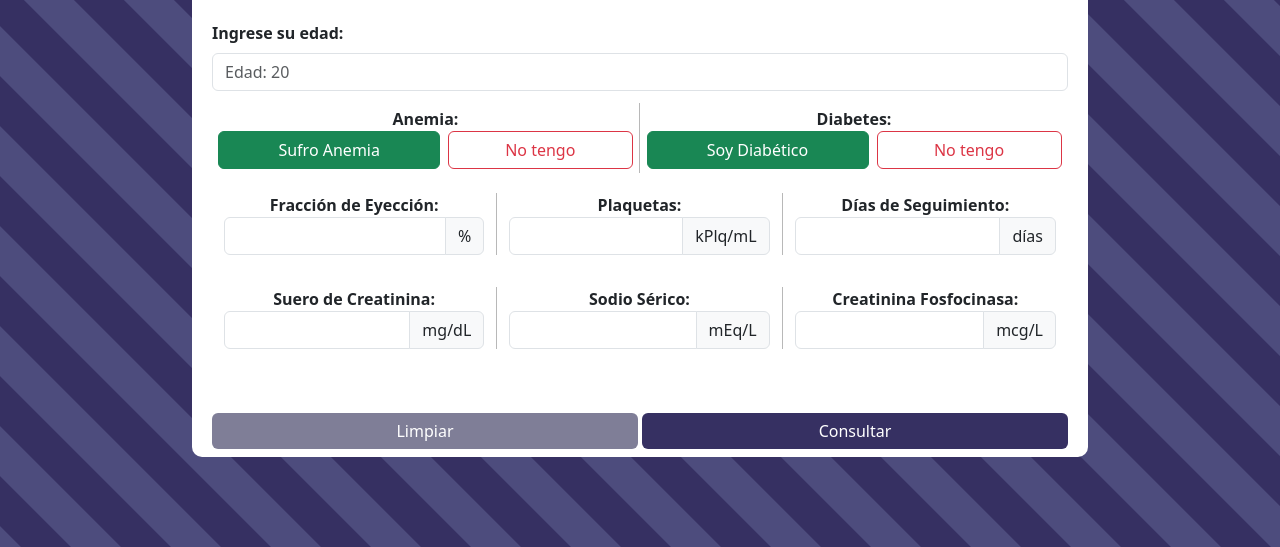
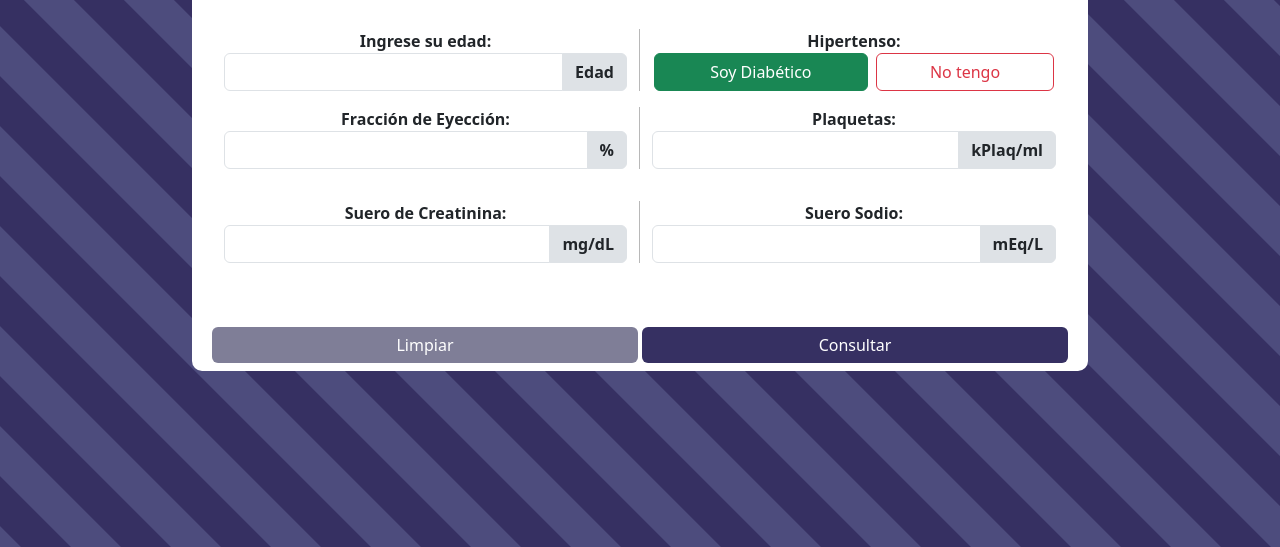
Before and after one commit to AntonioNoguera/pySeletedThemesOf_SI, a plain HTML site: page web/index.html in a window 1280 px wide. Shown: the part 253-800 px from the top of the page. Drawn offline with Linux system fonts and the light colour scheme; a script that the page names is missing.

Commit message:
Se añade la función de prediccion

```diff
--- a/web/index.html
+++ b/web/index.html
@@ -38,114 +38,80 @@
             </p>
         </div>
 
-        <!-- Arrancan los inputs
-
-            Atributos desechados
-            Diabetes
-            Sexo
-            Fumador
-
-        -->
-
+        <!-- Contenedor de Selects Anemia and Diabetes -->
+        <div class="row mt-2 d-flex align-items-center">
+            <div class="col-6 justify-content-center" style="border-right: 1px solid #b8b8b8;">
+                <label for="age" class="d-flex justify-content-center" style="font-weight: bold;">Ingrese su edad:</label>
                 <!-- Edad -->
-        <div class="col-12">
-            <label for="ageInput" class="form-label" style="font-weight: bold;">Ingrese su edad:</label>
-            <input type="number" class="form-control" id="ageInput" placeholder="Edad: 20">
+                <span class="input-group" id="age">
+                    <input type="text" id="edad" class="form-control">
+                    <span class="input-group-text" style="background-color: rgb(222, 226, 230);font-weight: bold;">Edad</span>
+                </span>
             </div>
 
-        <!-- Contenedor de Selects Anemia and Diabetes -->
-        <div class="row mt-2 py-1">
-            <div class="col-6 justify-content-center p-1" style="border-right: 1px solid #b8b8b8;">
-                <label for="anemiaHolder" class=" d-flex justify-content-center" style="font-weight: bold;">Anemia:</label>
-
-                <div id="anemiaHolder" class="justify-content-center row column-gap-2" style="padding: 0;">
+            <div class="col-6 justify-content-center" >
+                <label for="hipertensoHolder" class=" d-flex justify-content-center" style="font-weight: bold;">Hipertenso:</label>
+                <div id="hipertensoHolder" class="justify-content-center row column-gap-2" style="padding: 0;">
                     <div class="col-6 d-grid p-0">
-                        <input type="radio" class="btn btn-check btn-block" name="anemia" id="successAnemia" autocomplete="off" checked>
-                        <label class="btn btn-outline-success" for="successAnemia">Sufro Anemia</label>
+                       <input type="radio" class="btn btn-check btn-block" name="hipertensoInput" id="successHipertenso" value="hipTrue" autocomplete="off" checked>
+                        <label class="btn btn-outline-success" for="successHipertenso">Soy Diabético</label>
                     </div>
 
                     <div class="col-5 d-grid p-0">
-                        <input type="radio" class="btn-check" name="anemia" id="dangerAnemia" autocomplete="off">
-                        <label class="btn btn-outline-danger" for="dangerAnemia">No tengo</label>
+                        <input type="radio" class="btn-check" name="hipertensoInput" id="dangerHipertenso" value="hipFalse" autocomplete="off">
+                        <label class="btn btn-outline-danger" for="dangerHipertenso">No tengo</label>
                     </div>
                 </div>
-            </div>
-
-            <div class="col-6 justify-content-center p-1" >
-                <label for="anemiaHolder" class=" d-flex justify-content-center" style="font-weight: bold;">Diabetes:</label>
-
-                <div id="anemiaHolder" class="justify-content-center row column-gap-2" style="padding: 0;">
-                    <div class="col-6 d-grid p-0">
-                        <input type="radio" class="btn btn-check btn-block" name="Diabetes" id="successDiabetes" autocomplete="off" checked>
-                        <label class="btn btn-outline-success" for="successDiabetes">Soy Diabético</label>
-                    </div>
-
-                    <div class="col-5 d-grid p-0">
-                        <input type="radio" class="btn-check" name="Diabetes" id="dangerDiabetes" autocomplete="off">
-                        <label class="btn btn-outline-danger" for="dangerDiabetes">No tengo</label>
-                    </div>
-                </div>
-            </div>
-
-        </div>
-        <!-- Ejection, -->
-        <div class="row my-3 d-flex align-items-center">
-            <div class="col-4" style="border-right: 1px solid #b8b8b8;">
-                <label class="d-flex justify-content-center text-center" for="testing" style="font-weight: bold;">Fracción de Eyección:</label>
-                <span class="input-group" id="testing">
-                    <input type="text" class="form-control">
-                    <span class="input-group-text">%</span>
-                </span>
-            </div>
-
-            <div class="col-4" style="border-right: 1px solid #b8b8b8;">
-                <label class="d-flex justify-content-center text-center" for="testing" style="font-weight: bold;">Plaquetas:</label>
-                <span class="input-group" id="testing">
-                    <input type="text" class="form-control">
-                    <span class="input-group-text">kPlq/mL</span>
-                </span>
-            </div>
-
-            <div class="col-4">
-                <label class="d-flex justify-content-center text-center" for="days" style="font-weight: bold;">Días de Seguimiento:</label>
-                <span class="input-group" id="days">
-                    <input type="text" class="form-control">
-                    <span class="input-group-text">días</span>
-                </span>
             </div>
         </div>
 
         <!-- Ejection, -->
         <div class="row my-3 d-flex align-items-center">
-            <div class="col-4" style="border-right: 1px solid #b8b8b8;">
-                <label class="d-flex justify-content-center text-center" for="testing" style="font-weight: bold;">Suero de Creatinina:</label>
+            <div class="col-6" style="border-right: 1px solid #b8b8b8;">
+                <label class="d-flex justify-content-center text-center" for="testing" style="font-weight: bold;">Fracción de Eyección:</label>
                 <span class="input-group" id="testing">
-                    <input type="text" class="form-control">
-                    <span class="input-group-text">mg/dL</span>
+                    <input type="text" id="eyeccion" class="form-control">
+                    <span class="input-group-text" style="background-color: rgb(222, 226, 230);font-weight: 800;">%</span>
                 </span>
             </div>
 
-            <div class="col-4" style="border-right: 1px solid #b8b8b8;">
-                <label class="d-flex justify-content-center text-center" for="testing" style="font-weight: bold;">Sodio Sérico:</label>
+            <div class="col-6">
+                <label class="d-flex justify-content-center text-center" for="testing" style="font-weight: bold;">Plaquetas:</label>
                 <span class="input-group" id="testing">
-                    <input type="text" class="form-control">
-                    <span class="input-group-text">mEq/L</span>
-                </span>
-            </div>
-
-            <div class="col-4">
-                <label class="d-flex justify-content-center text-center" for="testing" style="font-weight: bold;">Creatinina Fosfocinasa:</label>
-                <span class="input-group" id="testing">
-                    <input type="text" class="form-control">
-                    <span class="input-group-text">mcg/L</span>
+                    <input type="text" id="plaquetas" class="form-control">
+                    <span class="input-group-text" style="background-color: rgb(222, 226, 230);font-weight: bold;">kPlaq/ml</span>
                 </span>
             </div>
         </div>
 
+        <div class="row my-3 d-flex align-items-center">
+            <div class="col-6" style="border-right: 1px solid #b8b8b8;">
+                <label class="d-flex justify-content-center text-center" for="testing" style="font-weight: bold;">Suero de Creatinina:</label>
+                <span class="input-group" id="testing">
+                    <input type="text" id="creatinina" class="form-control">
+                    <span class="input-group-text" style="background-color: rgb(222, 226, 230);font-weight: bold;">mg/dL</span>
+                </span>
+            </div>
+
+            <div class="col-6">
+                <label class="d-flex justify-content-center text-center" for="testing" style="font-weight: bold;">Suero Sodio:</label>
+                <span class="input-group" id="testing">
+                    <input type="text" id="sodio" class="form-control">
+                    <span class="input-group-text" style="background-color: rgb(222, 226, 230);font-weight: bold;">mEq/L</span>
+                </span>
+            </div>
+        </div>
+
+        <!--Resultado de Prediccion-->
+        <div class="row" >
+            <p id="ResPrediccion">&nbsp;</p>
+        </div>
+
+
         <!-- Bottom Buttons-->
-        <div class="row mt-5 column-gap-1">
+        <div class="row mt-2 column-gap-1">
             <button type="button" class="col btn btn-abort">Limpiar</button>
-            <button type="button" class="col btn btn-continue">Consultar</button>
+            <button type="button" class="col btn btn-continue" onclick="prediction()">Consultar</button>
         </div>
     </div>
 
--- a/web/js/apiVinculation.js
+++ b/web/js/apiVinculation.js
@@ -17,8 +17,33 @@ function displayDistribution(){
 function correlation(){
     eel.corr();
 }
+
 function displayAccuracy(){
-    eel.entrenarRed();
+    eel.verificarRed(false);
+}
+
+function prediction(){
+    var edad = document.getElementById("edad").value;
+    var hip = document.getElementsByName("hipertensoInput")[0].checked;
+
+    var hipertension = hip? 1: 0;
+    var eyeccion = document.getElementById("eyeccion").value;
+    var plaquetas = document.getElementById("plaquetas").value;
+    var creatinina = document.getElementById("creatinina").value;
+    var sodio = document.getElementById("sodio").value;
+
+    console.log(edad+" - "+hipertension+" - "+ eyeccion+" - "+plaquetas+" - "+creatinina+" - "+sodio);
+
+    eel.prediccion(parseInt(edad), parseInt(hipertension),parseInt(eyeccion), parseInt(plaquetas),parseFloat(creatinina),parseInt(sodio))(callback);
+
+}
+
+function callback(resultado){
+    console.log("Callback llamado");
+    console.log(resultado);
+    var predicado= "La predicción indica que el paciente a ";
+
+    document.getElementById("ResPrediccion").innerHTML = resultado? predicado+="muerto." : predicado+="sobrevivido.";
 }
 
 
```
Also changed, not shown: 1 other file. Lines whose indentation alone changed are shown as unchanged.
